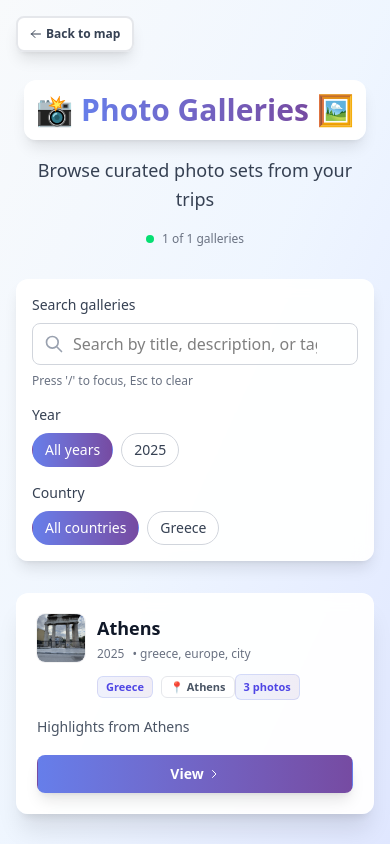
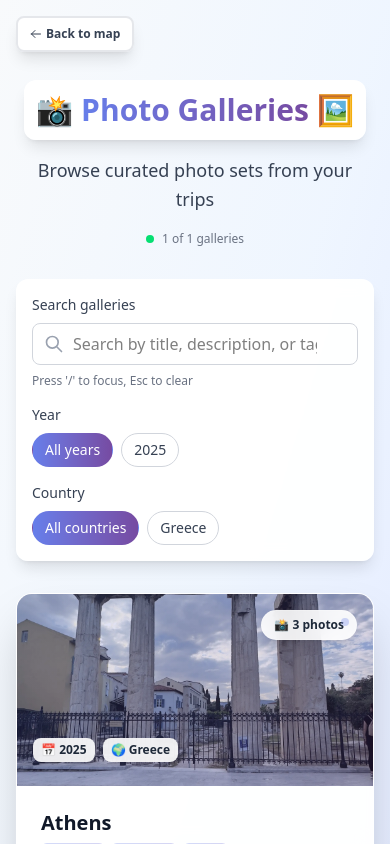
Before and after one commit to user-cube/visitedplaces, a Next.js app: page /galleries in a window 390 px wide. Built offline with nearby package versions, Linux system fonts and the light colour scheme.

Commit message:
feat: ui improvements

```diff
--- a/src/pages/galleries/index.tsx
+++ b/src/pages/galleries/index.tsx
@@ -16,6 +16,12 @@ export default function GalleriesList() {
       const saved = localStorage.getItem('galleries:lastQuery');
       if (saved) setSearchTerm(saved);
     } catch {}
+  }, []);
+
+  // Add class to body to enable scrolling
+  useEffect(() => {
+    document.body.classList.add('gallery-page');
+    return () => document.body.classList.remove('gallery-page');
   }, []);
 
   useEffect(() => {
@@ -97,8 +103,8 @@ export default function GalleriesList() {
   }
 
   return (
-    <div className="min-h-screen bg-gradient-to-br from-slate-50 via-blue-50 to-indigo-100">
-      <div className="relative max-w-7xl mx-auto px-4 sm:px-6 lg:px-8 py-4 sm:py-8 lg:py-12 pb-8">
+    <div className="h-auto bg-gradient-to-br from-slate-50 via-blue-50 to-indigo-100 pb-20">
+      <div className="relative max-w-7xl mx-auto px-4 sm:px-6 lg:px-8 py-4 sm:py-8 lg:py-12">
         <div className="fixed top-4 left-4 z-50 sm:top-4 sm:left-4">
           <button
             onClick={() => router.push('/')}
@@ -294,85 +300,134 @@ export default function GalleriesList() {
                 setSelectedYear('');
                 setSelectedCountry('');
               }}
-              className="inline-flex items-center px-4 py-2 border border-transparent text-sm font-medium rounded-lg text-white bg-[#667eea] hover:bg-[#5a67d8] focus:outline-none focus:ring-2 focus:ring-offset-2 focus:ring-[#667eea] transition-colors duration-150"
+              className="inline-flex items-center px-6 py-3 bg-gradient-to-br from-[#667eea] to-[#764ba2] text-white rounded-xl hover:from-[#5a67d8] hover:to-[#6b46c1] transition-all duration-200 shadow-lg hover:shadow-xl transform hover:scale-105"
             >
+              <svg
+                className="w-5 h-5 mr-2"
+                fill="none"
+                stroke="currentColor"
+                viewBox="0 0 24 24"
+              >
+                <path
+                  strokeLinecap="round"
+                  strokeLinejoin="round"
+                  strokeWidth={2}
+                  d="M4 4v5h.582m15.356 2A8.001 8.001 0 004.582 9m0 0H9m11 11v-5h-.581m0 0a8.003 8.003 0 01-15.357-2m15.357 2H15"
+                />
+              </svg>
               Clear all filters
             </button>
           </div>
         ) : (
-          <div className="grid grid-cols-1 sm:grid-cols-2 lg:grid-cols-3 gap-6 sm:gap-8 lg:gap-10">
+          <div className="grid grid-cols-1 sm:grid-cols-2 lg:grid-cols-3 gap-8 sm:gap-10 lg:gap-12 pb-40">
             {filtered.map((g, index) => (
               <div
                 key={g.id}
-                className={`group relative bg-white/95 backdrop-blur-sm rounded-xl sm:rounded-2xl shadow-xl hover:shadow-2xl transition-all duration-200 cursor-pointer transform hover:-translate-y-2 hover:scale-[1.02] border border-white/20 hover:border-[#667eea]/30 w-full`}
+                className={`group relative bg-white/95 backdrop-blur-sm rounded-2xl sm:rounded-3xl shadow-2xl hover:shadow-3xl transition-all duration-500 cursor-pointer transform hover:-translate-y-4 hover:scale-[1.02] border border-white/20 hover:border-[#667eea]/30 overflow-hidden`}
                 onClick={() => router.push(`/galleries/${g.id}`)}
-                style={{ animationDelay: `${index * 100}ms` }}
+                style={{
+                  animationDelay: `${index * 100}ms`,
+                  animation: 'fadeInUp 0.8s ease-out forwards',
+                }}
               >
-                <div className="absolute inset-0 bg-gradient-to-br from-[#667eea]/5 to-[#764ba2]/5 rounded-2xl opacity-0 group-hover:opacity-100 transition-opacity duration-150"></div>
-                <div className="relative p-5 sm:p-6 lg:p-8">
-                  <div className="flex items-start mb-4 sm:mb-6">
-                    <div className="flex items-start space-x-3 sm:space-x-4 md:space-x-5">
-                      <div className="flex-shrink-0">
-                        <div className="w-12 h-12 sm:w-14 sm:h-14 lg:w-18 lg:h-18 bg-gradient-to-br from-[#667eea]/10 to-[#764ba2]/10 rounded-lg sm:rounded-xl flex items-center justify-center group-hover:scale-110 transition-transform duration-200 overflow-hidden relative ring-1 ring-black/5">
+                {/* Cover Image Section */}
+                <div className="relative h-48 sm:h-56 lg:h-64 overflow-hidden">
+                  <div className="absolute inset-0 bg-gradient-to-br from-[#667eea]/20 to-[#764ba2]/20 group-hover:opacity-0 transition-opacity duration-500"></div>
+
                   {g.image ? (
                     <img
                       src={g.image}
                       alt={`${g.title} cover`}
-                              className="absolute inset-0 w-full h-full object-cover rounded-lg sm:rounded-xl"
+                      className="w-full h-full object-cover group-hover:scale-110 transition-transform duration-700"
                       loading="lazy"
                     />
                   ) : (
-                            <span className="text-2xl sm:text-3xl lg:text-4xl">
+                    <div className="w-full h-full bg-gradient-to-br from-[#667eea]/10 to-[#764ba2]/10 flex items-center justify-center">
+                      <span className="text-6xl sm:text-7xl lg:text-8xl opacity-50">
                         🖼️
+                      </span>
+                    </div>
+                  )}
+
+                  {/* Overlay with info */}
+                  <div className="absolute inset-0 bg-gradient-to-t from-black/60 via-transparent to-transparent opacity-0 group-hover:opacity-100 transition-opacity duration-500"></div>
+
+                  {/* Top right badge */}
+                  <div className="absolute top-4 right-4">
+                    <span className="inline-flex items-center px-3 py-1.5 rounded-full text-xs font-bold bg-white/90 backdrop-blur-sm text-gray-800 shadow-lg border border-white/20">
+                      📸 {g.photosCount ?? '—'} photos
+                    </span>
+                  </div>
+
+                  {/* Bottom left info */}
+                  <div className="absolute bottom-4 left-4 right-4">
+                    <div className="flex items-center space-x-2 mb-2">
+                      {g.year && (
+                        <span className="inline-flex items-center px-2 py-1 rounded-lg text-xs font-semibold bg-white/90 backdrop-blur-sm text-gray-800">
+                          📅 {g.year}
+                        </span>
+                      )}
+                      {g.location?.country && (
+                        <span className="inline-flex items-center px-2 py-1 rounded-lg text-xs font-semibold bg-white/90 backdrop-blur-sm text-gray-800">
+                          🌍 {g.location.country}
                         </span>
                       )}
                     </div>
                   </div>
-                      <div className="flex-1 min-w-0">
-                        <h2 className="text-lg sm:text-xl lg:text-2xl xl:text-3xl font-bold text-gray-900 group-hover:text-[#667eea] transition-colors duration-200">
+                </div>
+
+                {/* Content Section */}
+                <div className="relative p-6 sm:p-8">
+                  {/* Title and metadata */}
+                  <div className="mb-4">
+                    <h2 className="text-xl sm:text-2xl font-bold text-gray-900 group-hover:text-[#667eea] transition-colors duration-300 leading-tight mb-2">
                       {g.title}
                     </h2>
-                        <div className="flex items-center space-x-2 mt-1 sm:mt-2 text-xs sm:text-sm md:text-base text-gray-500 font-medium">
-                          {g.year && <span>{g.year}</span>}
+
+                    {/* Tags */}
                     {(g.tags || []).length > 0 && (
-                            <span>
-                              • {(g.tags || []).slice(0, 3).join(', ')}
-                              {(g.tags || []).length > 3 ? '…' : ''}
+                      <div className="flex flex-wrap gap-1.5 mb-3">
+                        {(g.tags || []).slice(0, 3).map((tag, tagIndex) => (
+                          <span
+                            key={tagIndex}
+                            className="inline-flex items-center px-2 py-1 rounded-md text-xs font-medium bg-gradient-to-r from-[#667eea]/10 to-[#764ba2]/10 text-[#4f46e5] border border-[#667eea]/20"
+                          >
+                            #{tag}
+                          </span>
+                        ))}
+                        {(g.tags || []).length > 3 && (
+                          <span className="inline-flex items-center px-2 py-1 rounded-md text-xs font-medium text-gray-500">
+                            +{(g.tags || []).length - 3} more
                           </span>
                         )}
                       </div>
+                    )}
+                  </div>
 
-                        <div className="flex items-center justify-between mt-3">
+                  {/* Description */}
+                  {g.description && (
+                    <p className="text-gray-600 mb-6 text-sm sm:text-base leading-relaxed line-clamp-3">
+                      {g.description}
+                    </p>
+                  )}
+
+                  {/* Location badges */}
+                  <div className="flex items-center justify-between mb-6">
                     <div className="flex flex-wrap gap-2">
-                            {g.location?.country && (
-                              <span className="inline-flex items-center px-2 py-0.5 rounded-md text-[11px] font-semibold bg-gradient-to-r from-[#667eea]/10 to-[#764ba2]/10 text-[#4f46e5] border border-[#667eea]/20">
-                                {g.location.country}
-                              </span>
-                            )}
                       {g.location?.city && (
-                              <span className="inline-flex items-center px-2 py-0.5 rounded-md text-[11px] font-semibold bg-white text-gray-600 border border-gray-200">
+                        <span className="inline-flex items-center px-3 py-1.5 rounded-lg text-xs font-semibold bg-gradient-to-r from-[#667eea]/10 to-[#764ba2]/10 text-[#4f46e5] border border-[#667eea]/20">
                           📍 {g.location.city}
                         </span>
                       )}
                     </div>
+                  </div>
 
-                          <span className="inline-flex items-center px-2 py-1 rounded-md text-[11px] font-extrabold bg-gradient-to-r from-[#667eea]/10 to-[#764ba2]/10 text-[#4f46e5] border border-[#667eea]/20">
-                            {g.photosCount ?? '—'} photos
-                          </span>
-                        </div>
-                      </div>
-                    </div>
-                  </div>
-                  {g.description && (
-                    <p className="text-gray-600 mb-4 sm:mb-6 text-sm sm:text-base leading-relaxed line-clamp-2">
-                      {g.description}
-                    </p>
-                  )}
-                  <button className="group/btn w-full inline-flex items-center justify-center px-3 py-2 sm:px-5 sm:py-3 lg:px-6 lg:py-3 border border-transparent text-sm sm:text-base font-semibold rounded-lg text-white bg-gradient-to-r from-[#667eea] to-[#764ba2] hover:from-[#5a67d8] hover:to-[#6b46c1] focus:outline-none focus:ring-2 focus:ring-offset-2 focus:ring-[#667eea] transition-all duration-200 shadow-lg hover:shadow-xl transform hover:scale-105">
+                  {/* Action button */}
+                  <button className="group/btn w-full inline-flex items-center justify-center px-6 py-3 border-2 border-transparent text-sm sm:text-base font-semibold rounded-xl text-white bg-gradient-to-br from-[#667eea] to-[#764ba2] hover:from-[#5a67d8] hover:to-[#6b46c1] focus:outline-none focus:ring-2 focus:ring-offset-2 focus:ring-[#667eea] transition-all duration-300 shadow-lg hover:shadow-xl transform hover:scale-105">
                     <span className="hidden sm:inline">View gallery</span>
                     <span className="sm:hidden">View</span>
                     <svg
-                      className="ml-1 sm:ml-2 w-3 h-3 sm:w-4 sm:h-4 group-hover/btn:translate-x-1 transition-transform duration-200"
+                      className="ml-2 w-4 h-4 group-hover/btn:translate-x-1 transition-transform duration-300"
                       fill="none"
                       stroke="currentColor"
                       viewBox="0 0 24 24"
@@ -386,11 +441,31 @@ export default function GalleriesList() {
                     </svg>
                   </button>
                 </div>
+
+                {/* Decorative elements */}
+                <div className="absolute top-6 right-6 w-2 h-2 bg-[#667eea]/30 rounded-full group-hover:bg-[#667eea] transition-colors duration-500"></div>
+                <div className="absolute bottom-6 left-6 w-1 h-1 bg-[#764ba2]/30 rounded-full group-hover:bg-[#764ba2] transition-colors duration-500"></div>
+
+                {/* Shine effect on hover */}
+                <div className="absolute inset-0 bg-gradient-to-r from-transparent via-white/10 to-transparent -translate-x-full group-hover:translate-x-full transition-transform duration-1000"></div>
               </div>
             ))}
           </div>
         )}
       </div>
+
+      <style jsx>{`
+        @keyframes fadeInUp {
+          from {
+            opacity: 0;
+            transform: translateY(40px);
+          }
+          to {
+            opacity: 1;
+            transform: translateY(0);
+          }
+        }
+      `}</style>
     </div>
   );
 }
--- a/src/styles/globals.css
+++ b/src/styles/globals.css
@@ -14,6 +14,12 @@ body {
 
 /* Allow scrolling on itinerary pages */
 body.itinerary-page {
+  overflow: auto;
+  height: auto;
+}
+
+/* Allow scrolling on gallery pages */
+body.gallery-page {
   overflow: auto;
   height: auto;
 }
```
Also changed, not shown: src/pages/itineraries/index.tsx (+91 -63 lines). Lines whose indentation alone changed are shown as unchanged.
